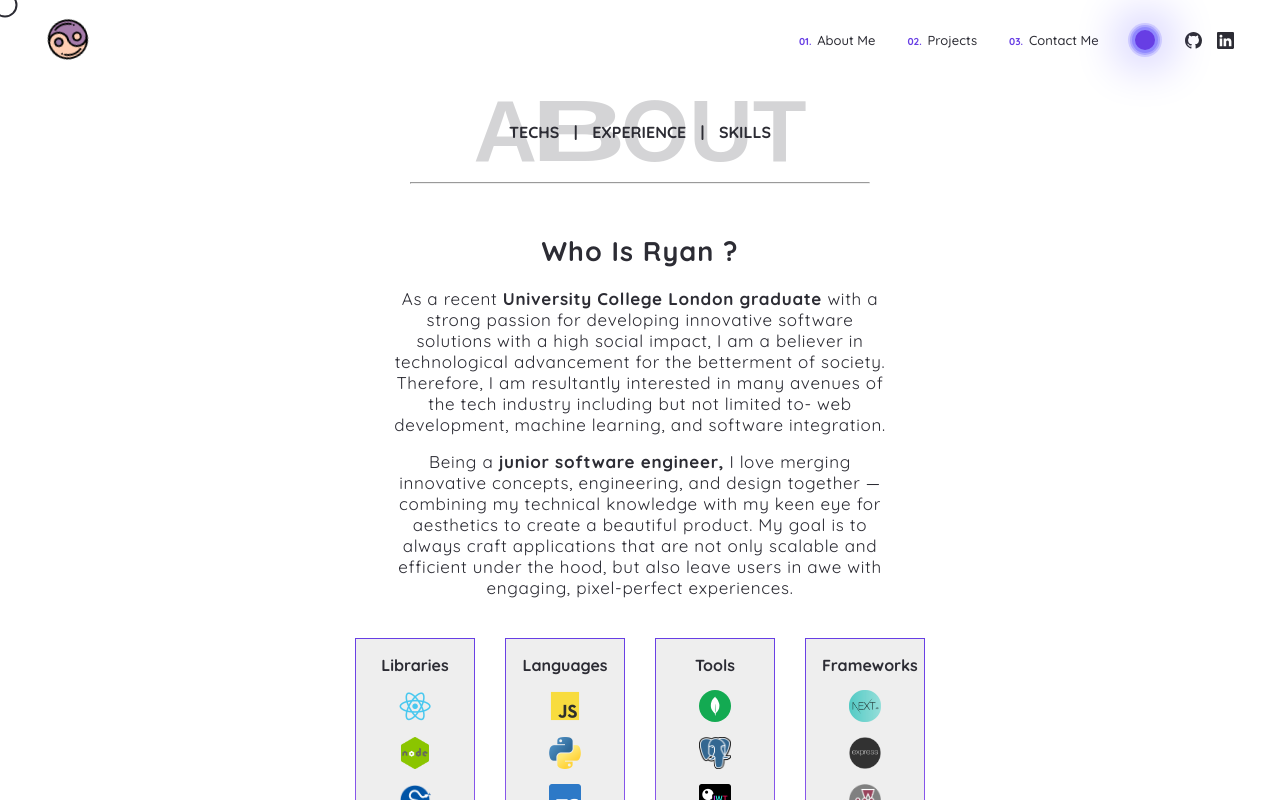
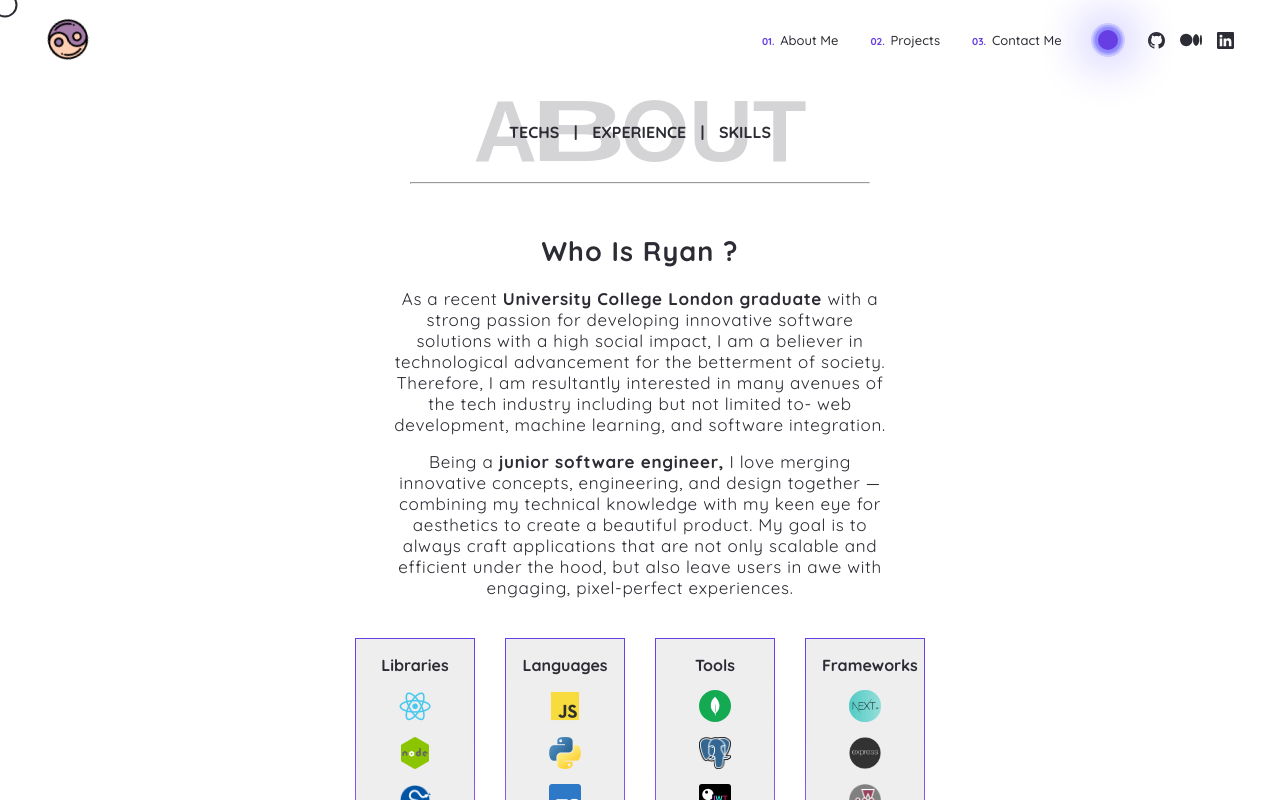
Before and after one commit to forreya/personal-website-2, a Next.js app: page /about in a window 1280 px wide. Shown: the top 800 px of the page. Built offline with nearby package versions, Linux system fonts and the light colour scheme.

Commit message:
Added Medium account link to header

```diff
--- a/src/components/Header/index.js
+++ b/src/components/Header/index.js
@@ -23,6 +23,7 @@ import { Sling as Hamburger } from "hamburger-react";
 import { Fade, Zoom } from "react-awesome-reveal";
 import {NightLogo, logoKeyframes} from "../Logo/Logo";
 import { motion } from "framer-motion";
+import { BsMedium } from "react-icons/bs";
 
 function Header(props) {
   const router = useRouter();
@@ -86,6 +87,14 @@ function Header(props) {
                 }
                 size={17}
               />
+              <BsMedium
+                onClick={() =>
+                  window
+                    .open("https://medium.com/@forreya", "_blank")
+                    .focus()
+                }
+                size={22}
+              />
               <BsLinkedin
                 onClick={() =>
                   window
@@ -130,6 +139,14 @@ function Header(props) {
                     }
                     size={17}
                   />
+                  <BsMedium
+                    onClick={() =>
+                      window
+                        .open("https://medium.com/@forreya", "_blank")
+                        .focus()
+                    }
+                    size={22}
+                  />
                   <BsLinkedin
                     onClick={() =>
                       window
```
